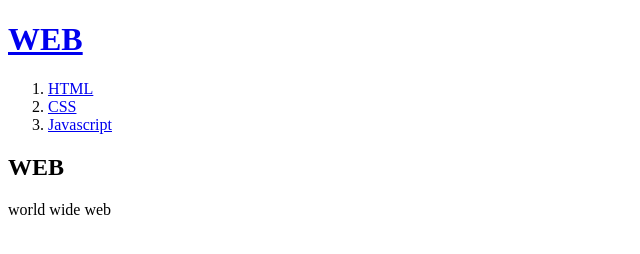
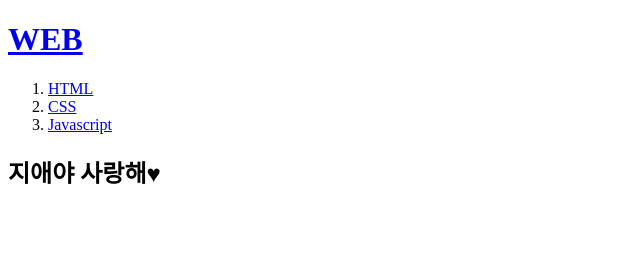
Before and after one commit to djlineplus/web1, a plain HTML site: page index.html in a window 1280 px wide. Shown: the whole page, without its empty margins (0-640 px from the left). Drawn offline with Linux system fonts and the light colour scheme.

Commit message:
Add files via upload

```diff
--- a/index.html
+++ b/index.html
@@ -12,7 +12,7 @@
     <li><a href="2.html">CSS</a></li>
     <li><a href="3.html">Javascript</a></li>
   </ol>
-  <h2>WEB</h2>
-  <p> world wide web </p>
+  <h2>지애야 사랑해♥</h2>
+  <p>  </p>
 </body>
 </html>
```
